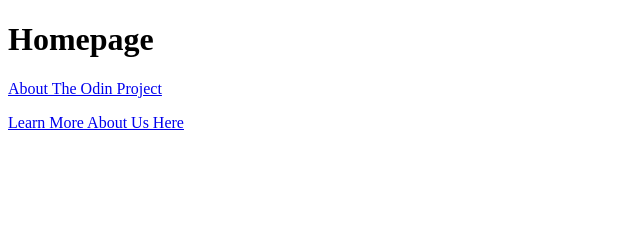
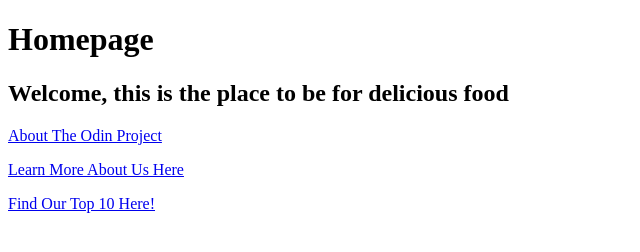
Before and after one commit to MrDIY123/recipehub, a plain HTML site: page index_html.html in a window 1280 px wide. Shown: the whole page, without its empty margins (0-640 px from the left). Drawn offline with Linux system fonts and the light colour scheme.

Commit message:
Moved files
Moved files up from oden_files_and_images up and rebuilt links

```diff
--- a/oden_links_and_images/index_html.html
+++ b/index_html.html
@@ -3,11 +3,14 @@
 <head>
     <meta charset="UTF-8">
     <meta name="viewport" content="width=device-width, initial-scale=1.0">
-    <title>Links to Oden Project</title>
+    <title>TLF Cooking Page</title>
 </head>
 <body>
     <h1>Homepage</h1>
+    <h2>Welcome, this is the place to be for delicious food</h2>
+
     <a href="https://www.theodinproject.com/about" target="_blank" rel="noopener noreferrer">About The Odin Project</a><p>
     <a href="about.html" target="blank" rel="noopener noreferrer">Learn More About Us Here</a></p>
+    <p><a href="recipe_webpage.html" target="_blank" rel="noopener noreferrer">Find Our Top 10 Here!</a></p>
 </body>
 </html>
```
Also changed, not shown: about.html (renamed from oden_links_and_images/about.html), oden_links_and_images/dinner_image_2.jpg (added).
